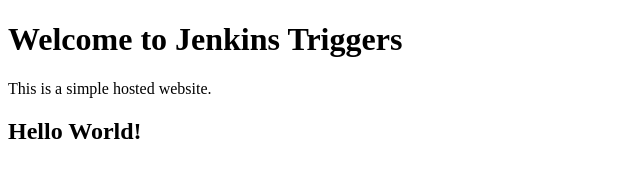
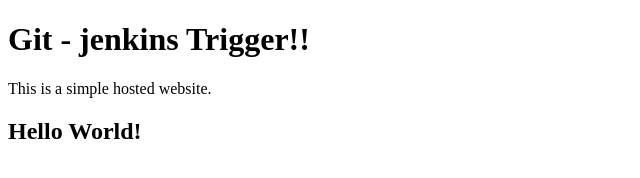
Before and after one commit to abdulsatharGit/Jenkins-manual, a plain HTML site: page index.html in a window 1280 px wide. Shown: the whole page, without its empty margins (0-640 px from the left). Drawn offline with Linux system fonts and the light colour scheme.

Commit message:
second Update of Index File

```diff
--- a/index.html
+++ b/index.html
@@ -8,7 +8,7 @@
 
 <body>
 
-    <h1>Welcome to Jenkins Triggers</h1>
+    <h1>Git - jenkins Trigger!!</h1>
 
     <p>This is a simple hosted website.</p>
 
```
